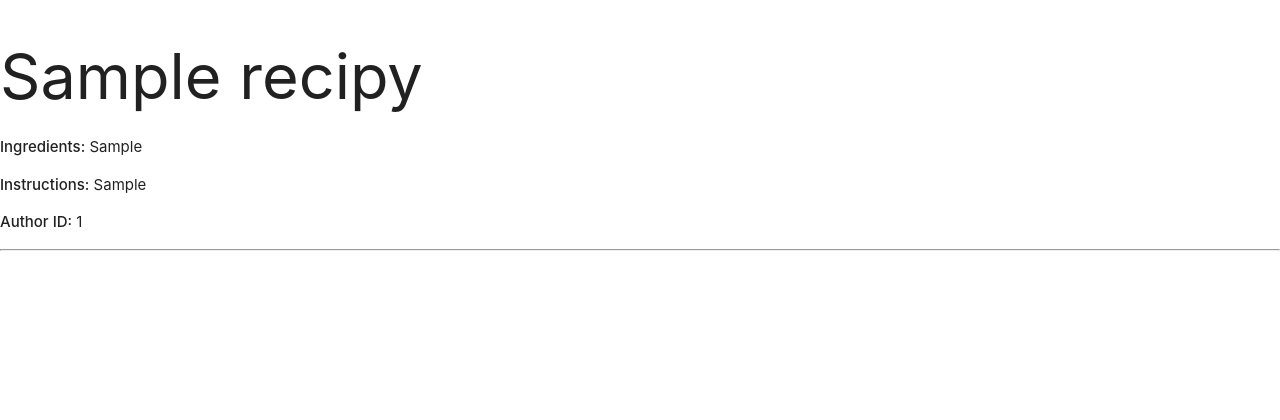
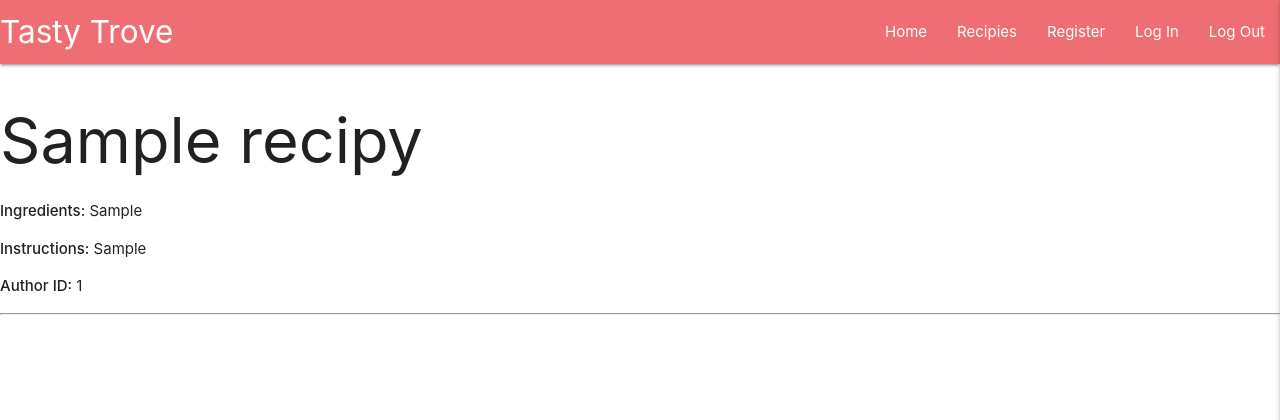
Before and after one commit to LeeEd1/MS3-project, a Flask app: page / in a window 1280 px wide. Shown: the top 420 px of the page. Run offline with Flask 3, Linux system fonts and the light colour scheme; a database or web service that is not in the repository returns one stand-in record (values such as "Sample title"); some libraries are stand-ins or nearby versions.

Commit message:
Added nav bar and links to base html

```diff
--- a/static/js/script.js
+++ b/static/js/script.js
@@ -0,0 +1,3 @@
+$(document).ready(function(){
+    $('.sidenav').sidenav({edge: "right"});
+  });
--- a/templates/base.html
+++ b/templates/base.html
@@ -1,5 +1,6 @@
 <!DOCTYPE html>
 <html lang="en">
+
 <head>
     <meta charset="UTF-8">
     <meta name="viewport" content="width=device-width, initial-scale=1.0">
@@ -13,7 +14,31 @@
     {% endblock %}
     <title>Tasty Trove</title>
 </head>
+
 <body>
+<header>
+    <nav>
+        <div class="nav-wrapper">
+            <a href="#!" class="brand-logo left">Tasty Trove</a>
+            <a href="#" data-target="mobile-demo" class="sidenav-trigger right"><i class="fas fa-bars"></i></a>
+            <ul class="right hide-on-med-and-down">
+                <li><a href="#">Home</a></li>
+                <li><a href="{{ url_for('get_recipies') }}">Recipies</a></li>
+                <li><a href="#">Register</a></li>
+                <li><a href="#">Log In</a></li>
+                <li><a href="#">Log Out</a></li>
+            </ul>
+        </div>
+    </nav>
+
+    <ul class="sidenav" id="mobile-demo">
+        <li><a href="#">Home</a></li>
+        <li><a href="{{ url_for('get_recipies') }}">Recipies</a></li>
+        <li><a href="#">Register</a></li>
+        <li><a href="#">Log In</a></li>
+        <li><a href="#">Log Out</a></li>
+    </ul>
+</header>
 
     {% block content %}
     {% endblock%}
@@ -25,4 +50,5 @@
     {% block scripts %}
     {% endblock %}
 </body>
+
 </html>
```
